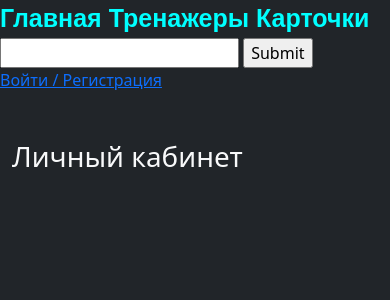
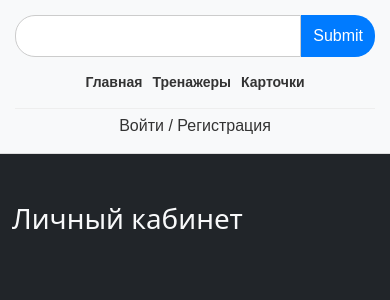
Before and after one commit to mizeww/KomiHub, a Flask app: template templates/user.html in a window 390 px wide. Shown: the top 300 px of the page. Run offline with Flask 3, Linux system fonts and the light colour scheme; the template is opened without the code that fills it: most values are stand-ins (such as "Sample title", 1, 10 or a date in 2020); form fields are guessed from the names that the template uses.

Commit message:
merge fix ЖЕНЯ ТЫ КОГДА МЕРЖИШЬ, ТЫ ДУМАЙ ЧЕ ДЕЛАЕШЬ!!! ИЛИ ДЕЛАЙ НА ДРУГОЙ ВЕТКЕ

```diff
--- a/main.py
+++ b/main.py
@@ -6,8 +6,13 @@ from flask_login import LoginManager, login_user, login_required, logout_user
 from data import db_session
 from data.users import User
 from data.words import Word
+
+from forms.translate_form import TranslateForm
+import datetime
+from flask_login import LoginManager, login_user, login_required, logout_user
 from forms.login_form import LoginForm
 from forms.register_form import RegisterForm
+import random
 
 app = Flask(__name__)
 app.config['PERMANENT_SESSION_LIFETIME'] = datetime.timedelta(days=365)
@@ -44,7 +49,10 @@ def reqister():
         db_sess.add(user)
         db_sess.commit()
         return redirect('/')
-    return render_template('register.html', title='Регистрация', form=form)
+    return render_template('register.html',
+                           title='Регистрация',
+                           form=form,
+                           TranslateForm=TranslateForm())
 
 
 @app.route("/cookie_test")
@@ -82,14 +90,14 @@ def login():
             return redirect("/")
         return render_template('login.html',
                                message="Неправильный логин или пароль",
-                               form=form)
-    return render_template('login.html', title='Авторизация', form=form)
+                               form=form, TranslateForm=TranslateForm())
+    return render_template('login.html', title='Авторизация', form=form, TranslateForm=TranslateForm())
 
 
 @app.route("/")
 def index():
     db_sess = db_session.create_session()
-    return render_template("index.html", title="Komi Lang")
+    return render_template("index.html", TranslateForm=TranslateForm())
 
 
 @app.route("/user")
@@ -97,7 +105,7 @@ def index():
 def user():
     # db_sess = db_session.create_session()
     # news = db_sess.query(News).filter(News.is_private != True)
-    return render_template("user.html", title="Личный кабинет")
+    return render_template("user.html", TranslateForm=TranslateForm())
 
 
 @app.route('/logout', methods=['GET', 'POST'])
@@ -113,7 +121,7 @@ def logout():
 #     data = db_sess.query(Word).filter(value=word)
 #     data = data
 
-@app.route('/test/<word>')
+@app.route('/translate/<word>')
 def translate(word):
     db_sess = db_session.create_session()
     data = db_sess.query(Word).filter(Word.value == word).first()
@@ -127,7 +135,11 @@ def translate(word):
         if i not in '["]':
             res += i
 
-    return render_template("translate.html", word=word, translate=res, title="Komi Lang")
+    return render_template("translate.html",
+                           word=word,
+                           translate=res,
+                           title="Komi Lang",
+                           TranslateForm=TranslateForm())
 
 
 if __name__ == '__main__':
--- a/static/css/style.css
+++ b/static/css/style.css
@@ -1,20 +1,125 @@
-nav {
+.main-header {
+    display: flex;
+    align-items: center;
+    justify-content: space-between;
+    padding: 10px 20px;
+    background-color: #f8f9fa; /* Светлый фон шапки */
+    border-bottom: 1px solid #ddd;
+    font-family: sans-serif;
+}
+
+/* Навигация */
+.nav-links {
+    display: flex;
+    gap: 20px;
+    flex-shrink: 0;
     font-family: 'Arial', sans-serif;
     font-size: 25px;
     font-weight: bold;
 }
 
-/* Стили именно для ссылок внутри nav */
-nav a {
+.nav-links a {
     text-decoration: none;
-    color: #00FFFF; /* Лучше задать конкретный цвет, чтобы не зависеть от родителя */
-    transition: 0.3s; /* Добавит плавности при наведении */
+    color: #333;
+    transition: color 0.2s;
 }
 
-/* Эффект при наведении на ссылку */
-nav a:hover {
-    text-decoration: underline;
-    color: #ff4500;
+.nav-links a:hover {
+    color: #007bff;
+}
+
+/* Форма поиска */
+.search-container {
+    flex-grow: 1;
+    display: flex;
+    justify-content: center;
+    margin: 0 40px;
+}
+
+.search-input {
+    width: 100%;
+    max-width: 400px;
+    padding: 8px 12px;
+    border: 1px solid #ccc;
+    border-radius: 20px 0 0 20px;
+    outline: none;
+}
+
+.search-button {
+    padding: 8px 20px;
+    background-color: #007bff;
+    color: white;
+    border: none;
+    border-radius: 0 20px 20px 0;
+    cursor: pointer;
+    transition: background-color 0.2s;
+}
+
+.search-button:hover {
+    background-color: #0056b3;
+}
+
+/* Правый блок (Вход/Профиль) */
+.auth-block {
+    flex-shrink: 0;
+    width: 250px;      /* Фиксированная ширина */
+    text-align: right; /* Текст прижат вправо */
+}
+
+.auth-block a {
+    text-decoration: none;
+    color: #333;
+    font-weight: 500;
+    transition: opacity 0.2s;
+}
+
+.auth-block a:hover {
+    opacity: 0.7;
+}
+
+/* Адаптация для мобильных устройств (экраны меньше 768px) */
+@media (max-width: 768px) {
+    .main-header {
+        flex-direction: column; /* Элементы встают друг под другом */
+        gap: 15px;
+        padding: 15px;
+        text-align: center;
+    }
+
+    .nav-links {
+        justify-content: center;
+        order: 2; /* Опускаем навигацию чуть ниже поиска или поднимаем */
+    }
+
+    .search-container {
+        width: 100%;
+        margin: 0; /* Убираем боковые отступы */
+        order: 1;
+    }
+
+    .search-input {
+        max-width: none; /* Инпут занимает всю ширину */
+    }
+
+    .auth-block {
+        width: 100%; /* Отменяем фиксированные 250px */
+        text-align: center; /* Центрируем текст вместо прижатия вправо */
+        order: 3;
+        padding-top: 5px;
+        border-top: 1px solid #eee; /* Визуальное разделение */
+    }
+}
+
+/* Совсем маленькие экраны (телефоны в портретном режиме) */
+@media (max-width: 480px) {
+    .nav-links {
+        gap: 10px;
+        font-size: 14px;
+    }
+
+    .search-button {
+        padding: 8px 12px; /* Уменьшаем кнопку, чтобы влезло */
+    }
 }
 
 .main-wrapper {
--- a/templates/base.html
+++ b/templates/base.html
@@ -3,9 +3,8 @@
 <head>
     <meta charset="UTF-8">
     <meta name="viewport" content="width=device-width, initial-scale=1.0">
-
+    <link rel="stylesheet" href="static/css/style.css">
     <link href="https://cdn.jsdelivr.net/npm/bootstrap@5.2.3/dist/css/bootstrap.min.css" rel="stylesheet" integrity="sha384-rbsA2VBKQhggwzxH7pPCaAqO46MgnOM80zW1RWuH61DGLwZJEdK2Kadq2F9CUG65" crossorigin="anonymous">
-<link rel="stylesheet" href="{{ url_for('static', filename='css/style.css') }}">
     <title>{{ title }}</title>
 </head>
 <body class="bg-dark text-light">
--- a/templates/translate.html
+++ b/templates/translate.html
@@ -1,6 +1,6 @@
 {% extends "base.html" %}
 
-{% block content1  %}
+{% block content1 %}
 <div class="main-wrapper">
     <div class="centered-box">
         <img src="static/img/{{word}}.png" alt="Картинка не загрузилась((((">
```
Also changed, not shown: db/blogs.db.
